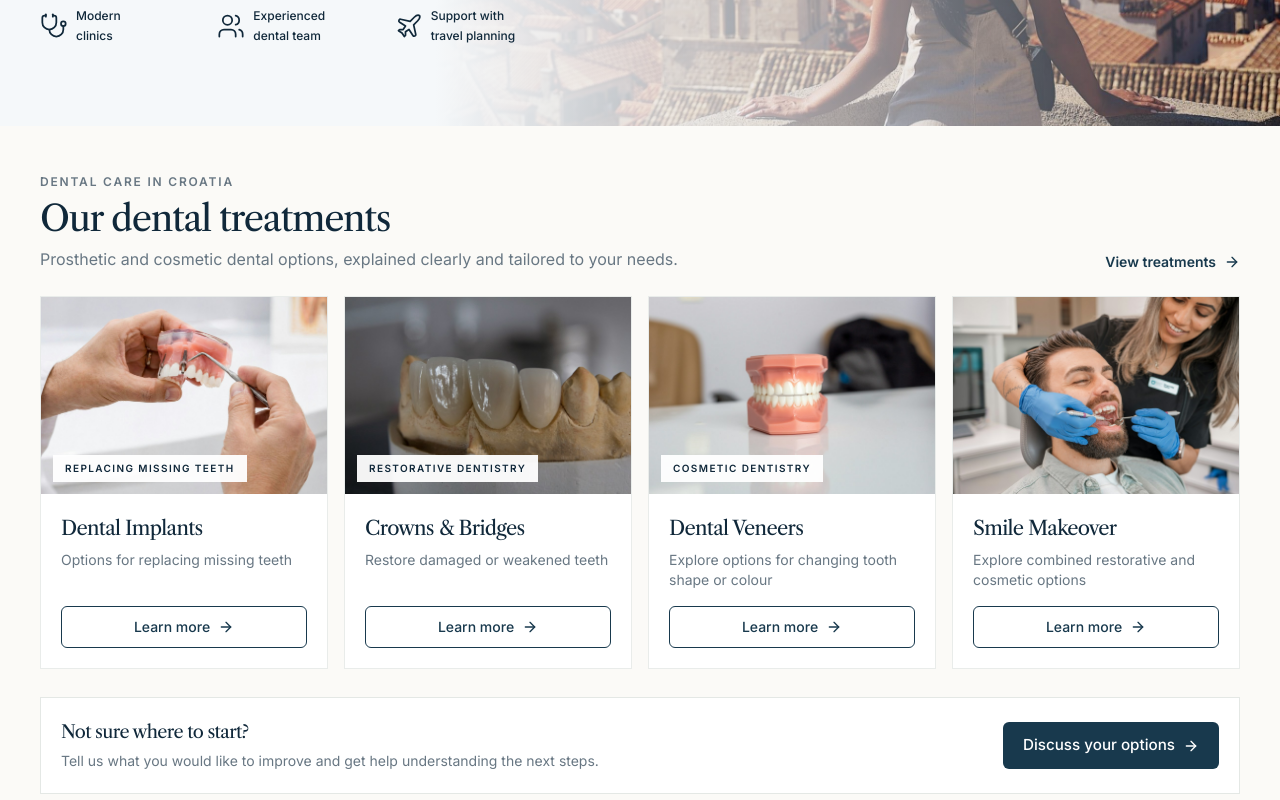
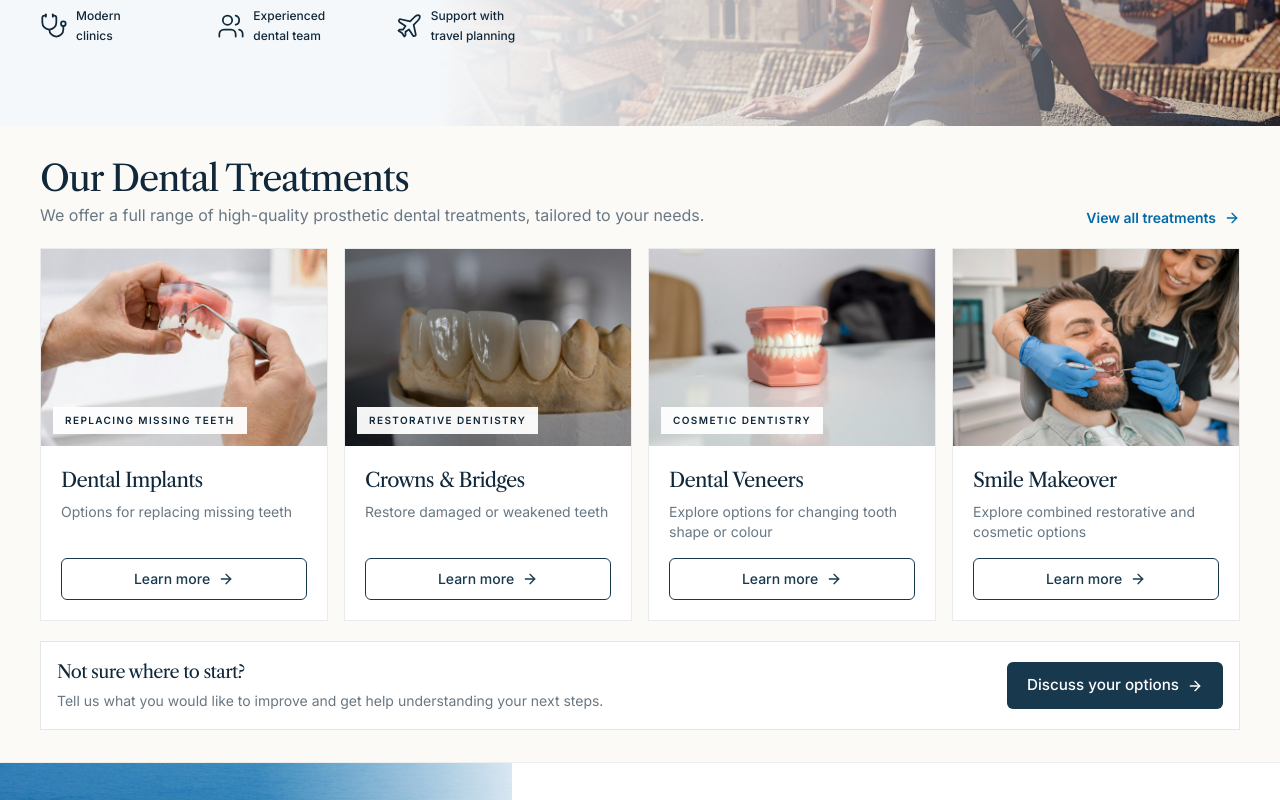
Before and after one commit to ivansusac2209/SmileCroatia, a Vue app: page / in a window 1280 px wide. Shown: the part 560-1360 px from the top of the page. Built offline with nearby package versions, Linux system fonts and the light colour scheme.

Commit message:
Align homepage sections with provided SmileCroatia design

```diff
--- a/src/components/home/FeaturedPackages.vue
+++ b/src/components/home/FeaturedPackages.vue
@@ -6,23 +6,22 @@ import { packages } from '@/data/home'
 </script>
 
 <template>
-  <section id="dental-treatments" class="scroll-mt-24 bg-[#fbfaf7] py-8 lg:py-12" aria-labelledby="packages-title">
+  <section id="dental-treatments" class="scroll-mt-24 bg-[#fbfaf7] py-5 sm:py-7 lg:py-8" aria-labelledby="packages-title">
     <div class="container-page">
-      <div class="flex flex-col justify-between gap-3 sm:flex-row sm:items-end">
+      <div class="flex flex-col justify-between gap-2 sm:flex-row sm:items-end">
         <div>
-          <p class="text-xs font-semibold tracking-[0.15em] text-muted">DENTAL CARE IN CROATIA</p>
-          <h2 id="packages-title" class="mt-2 text-3xl text-navy-900 lg:text-4xl">Our dental treatments</h2>
-          <p class="mt-2 max-w-2xl leading-relaxed text-muted">Prosthetic and cosmetic dental options, explained clearly and tailored to your needs.</p>
+          <h2 id="packages-title" class="text-3xl text-navy-900 lg:text-4xl">Our Dental Treatments</h2>
+          <p class="mt-1 text-sm leading-relaxed text-muted sm:text-base">We offer a full range of high-quality prosthetic dental treatments, tailored to your needs.</p>
         </div>
-        <a href="#dental-treatments" class="inline-flex items-center gap-2 text-sm font-semibold text-navy-800">View treatments <ArrowRight class="size-4" /></a>
+        <a href="#dental-treatments" class="inline-flex items-center gap-2 text-sm font-semibold text-sky-700 hover:text-navy-800">View all treatments <ArrowRight class="size-4" /></a>
       </div>
-      <div class="mt-6 grid gap-4 sm:grid-cols-2 lg:grid-cols-4">
+      <div class="mt-5 grid gap-4 sm:grid-cols-2 lg:grid-cols-4">
         <PackageCard v-for="pkg in packages" :key="pkg.title" :pkg="pkg" />
       </div>
-      <div class="mt-7 flex flex-col items-start justify-between gap-4 border border-line bg-white p-5 sm:flex-row sm:items-center">
+      <div class="mt-5 flex flex-col items-start justify-between gap-3 border border-line bg-white p-4 sm:flex-row sm:items-center">
         <div>
           <h3 class="text-lg text-navy-900">Not sure where to start?</h3>
-          <p class="mt-1 text-sm leading-relaxed text-muted">Tell us what you would like to improve and get help understanding the next steps.</p>
+          <p class="mt-1 text-sm leading-relaxed text-muted">Tell us what you would like to improve and get help understanding your next steps.</p>
         </div>
         <BaseButton :to="{ name: 'contact-details' }" class="shrink-0">Discuss your options <ArrowRight class="size-4" /></BaseButton>
       </div>
```
